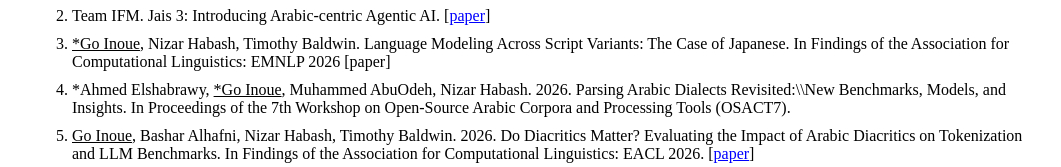
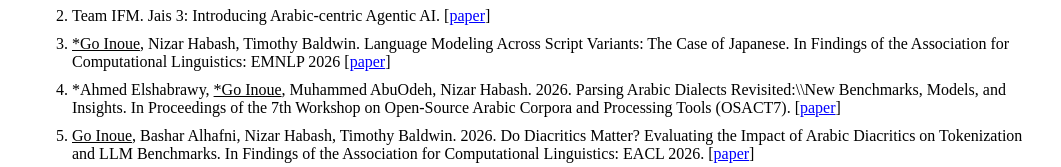
Before and after one commit to go-inoue/go-inoue.github.io, a plain HTML site: page index.html in a window 1280 px wide. Shown: the part 547-714 px from the top of the page, without its empty margins (108-1169 px from the left). Drawn offline with Linux system fonts and the light colour scheme.

Commit message:
Add link

```diff
--- a/index.html
+++ b/index.html
@@ -56,12 +56,12 @@ li {
 <ol>
     <li>Noor Abo Mokh, Mohamed Adel, Jamila El-Gizuli, <u>Go Inoue</u>, Ahmed Elshabrawy, Nizar Habash. A Parallel Multi-Dialect Arabic Dependency Treebank. In Proceedings of the 20th Conference of the European Chapter of the Association for Computational Linguistics (EACL 2027). [To appear]</li>
     <li>Team IFM. Jais 3: Introducing Arabic-centric Agentic AI. [<a href="https://arxiv.org/abs/2611.10224" target="_blank">paper</a>]</li>
-    <li><u>*Go Inoue</u>, Nizar Habash, Timothy Baldwin. Language Modeling Across Script Variants: The Case of Japanese. In Findings of the Association for Computational Linguistics: EMNLP 2026 [paper]</li>
-    <li>*Ahmed Elshabrawy, <u>*Go Inoue</u>, Muhammed AbuOdeh, Nizar Habash. 2026. Parsing Arabic Dialects Revisited:\\New Benchmarks, Models, and Insights. In Proceedings of the 7th Workshop on Open-Source Arabic Corpora and Processing Tools (OSACT7). </li>
-    <li><u>Go Inoue</u>, Bashar Alhafni, Nizar Habash, Timothy Baldwin. 2026. Do Diacritics Matter? Evaluating the Impact of Arabic Diacritics on Tokenization and LLM Benchmarks. In Findings of the Association for Computational Linguistics: EACL 2026. [<a href="https://aclanthology.org/2026.findings-eacl.22">paper</a>]</li>
+    <li><u>*Go Inoue</u>, Nizar Habash, Timothy Baldwin. Language Modeling Across Script Variants: The Case of Japanese. In Findings of the Association for Computational Linguistics: EMNLP 2026 [<a href="https://aclanthology.org/2026.findings-emnlp.2151.pdf" target="_blank">paper</a>]</li>
+    <li>*Ahmed Elshabrawy, <u>*Go Inoue</u>, Muhammed AbuOdeh, Nizar Habash. 2026. Parsing Arabic Dialects Revisited:\\New Benchmarks, Models, and Insights. In Proceedings of the 7th Workshop on Open-Source Arabic Corpora and Processing Tools (OSACT7). [<a href="https://aclanthology.org/2026.osact-1.12" target="_blank"]>paper</a>]</li>
+    <li><u>Go Inoue</u>, Bashar Alhafni, Nizar Habash, Timothy Baldwin. 2026. Do Diacritics Matter? Evaluating the Impact of Arabic Diacritics on Tokenization and LLM Benchmarks. In Findings of the Association for Computational Linguistics: EACL 2026. [<a href="https://aclanthology.org/2026.findings-eacl.22" target="_blank">paper</a>]</li>
     <li>Rawan Al-Matham, Kareem Darwish, Raghad Al-Rasheed, Waad Alshammari, Muneera Alhoshan, Amal Almazrua, Asma Al Wazrah, Mais Alheraki, Firoj Alam, Preslav Nakov, Norah Alzahrani, Eman alBilali, Nizar Habash, Abdelrahman El-Sheikh, Muhammad Elmallah, Haonan Li, Hamdy Mubarak, Mohamed Anwar, Zaid Alyafeai, Ahmed Abdelali, Nora Altwairesh, Maram Hasanain, Abdulmohsen Al Thubaity, Shady Shehata, Bashar Alhafni, Injy Hamed, <u>Go Inoue</u>, Khalid Elmadani, Ossama Obeid, Fatima Haouari, Tamer Elsayed, Emad Alghamdi, Khalid Almubarak, Saied Alshahrani, Ola Aljarrah, Safa Alajlan, Areej Alshaqarawi, Maryam Alshihri, Sultana Alghurabi, Atikah Alzeghayer, Afrah Altamimi, Abdullah Alfaifi, and Abdulrahman AlOsaimy. 2025. BALSAM: A Platform for Benchmarking Arabic Large Language Models. To appear in Proceedings of the Third Arabic Natural Language Processing Conference (ArabicNLP 2025).</li>
     <li>Bhuiyan Sanjid Shafique, Ashmal Vayani, Muhammad Maaz, Hanoona Abdul Rasheed, Dinura Dissanayake, Mohammed Irfan Kurpath, Yahya Hmaiti, <u>Go Inoue</u>, Jean Lahoud, Md. Safirur Rashid, Shadid Intisar Quasem, Maheen Fatima, Franco Vidal, Mykola Maslych, Ketan Pravin More, Sanoojan Baliah, Hasindri Watawana, Yuhao Li, Fabian Farestam, Leon Schaller, Roman Tymtsiv, Simon Weber, Hisham Cholakkal, Ivan Laptev, Shin'ichi Satoh, Michael Felsberg, Mubarak Shah, Salman Khan, Fahad Shahbaz Khan. 2025. A Culturally-diverse Multilingual Multimodal Video Benchmark & Model. To appear in Proceedings of the 2025 Conference on Empirical Methods in Natural Language Processing.</li>
-    <li>Salman Elgamal, Ossama Obeid, Tameem Kabbani, <u>Go Inoue</u>, Nizar Habash. 2024. Arabic Diacritics in the Wild: Exploiting Opportunities for Improved Diacritization. In Proceedings of The 62nd Annual Meeting of the Association for Computational Linguistics (ACL 2024). [<a href="https://arxiv.org/abs/2406.05760">paper</a>]</li>
+    <li>Salman Elgamal, Ossama Obeid, Tameem Kabbani, <u>Go Inoue</u>, Nizar Habash. 2024. Arabic Diacritics in the Wild: Exploiting Opportunities for Improved Diacritization. In Proceedings of The 62nd Annual Meeting of the Association for Computational Linguistics (ACL 2024). [<a href="https://arxiv.org/abs/2406.05760" target="_blank">paper</a>]</li>
     <li><u>Go Inoue</u>, Akihiko Kato, Masato Mita, Ukyo Honda, Peinan Zhang. 2024. CAMERA³: An Evaluation Dataset for Controllable Ad Text Generation in Japanese. In Proceedings of the 2024 Joint International Conference on Computational Linguistics, Language Resources and Evaluation (LREC-COLING 2024). [<a href="https://aclanthology.org/2024.lrec-main.242/" target="_blank">paper</a>]</li>
     <li>Omar Kallas, <u>Go Inoue</u>, Nizar Habash. 2024. EMAD: A Bridge Tagset for Unifying Arabic POS Annotations. In Proceedings of the 2024 Joint International Conference on Computational Linguistics, Language Resources and Evaluation (LREC-COLING 2024). [<a href="https://aclanthology.org/2024.lrec-main.500/" target="_blank">paper</a>]</li>
     <li>Bashar Alhafni, <u>Go Inoue</u>, Christian Khairallah, Nizar Habash. 2023. Advancements in Arabic Grammatical Error Detection and Correction: An Empirical Investigation. In Proceedings of the 2023 Conference on Empirical Methods in Natural Language Processing. [<a href="https://aclanthology.org/2023.emnlp-main.396/" target="_blank">paper</a>]</li>
```
